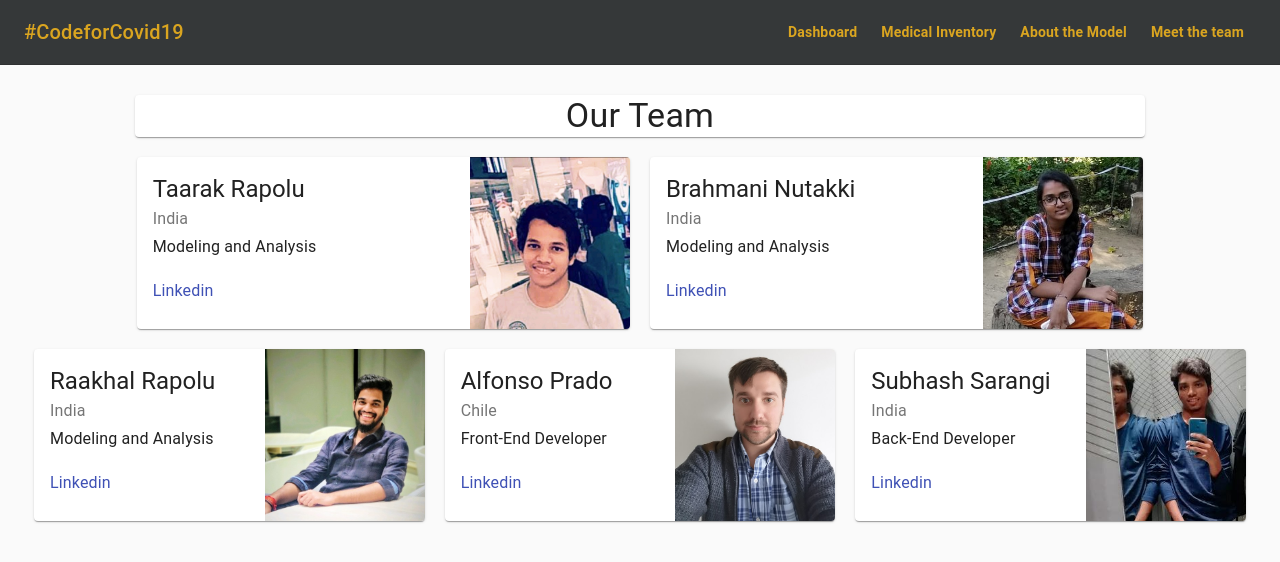
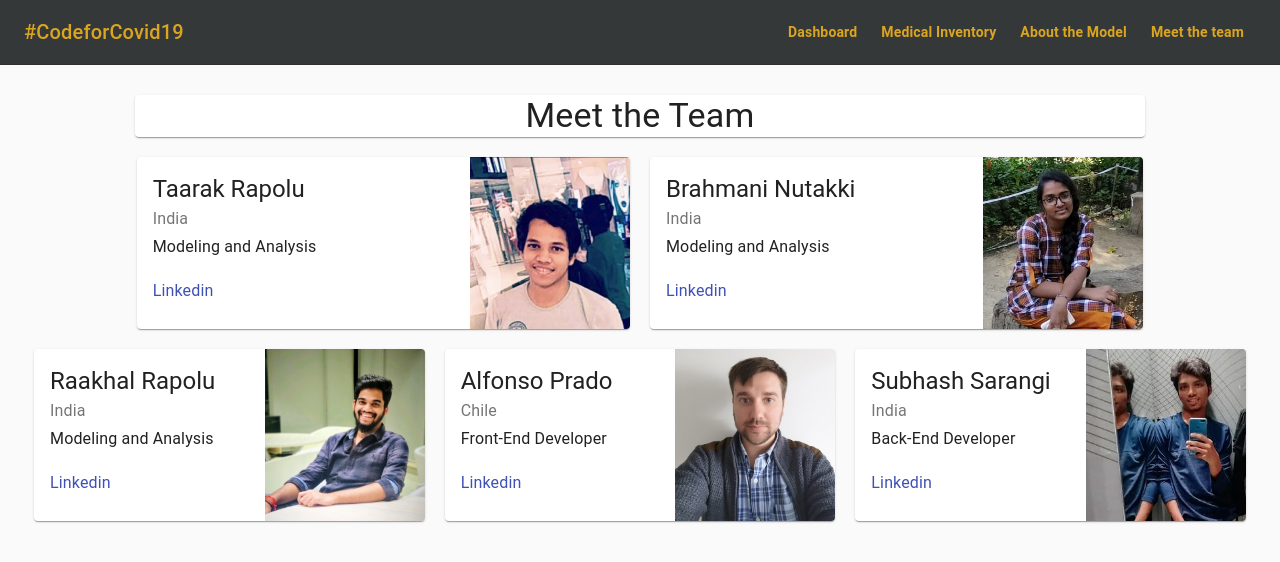
Before and after one commit to Covid-Hackathon/covid-ui, a React (Create React App) app: page /meet-the-team in a window 1280 px wide. Shown: the top 562 px of the page. Built offline with nearby package versions, Linux system fonts and the light colour scheme; the HTML template or start-up script is replaced by a standard one.

Commit message:
Update meet-the-team.js

```diff
--- a/src/pages/meet-the-team.js
+++ b/src/pages/meet-the-team.js
@@ -14,7 +14,7 @@ const MeetTheTeam = () => {
                 <Grid item xs={12} md={10}>
                     <Paper>
                     <Typography component="h4" variant="h4" align="center" color="textPrimary">
-                        Our Team
+                        Meet the Team
                     </Typography>
                     </Paper>
                 </Grid>
```
